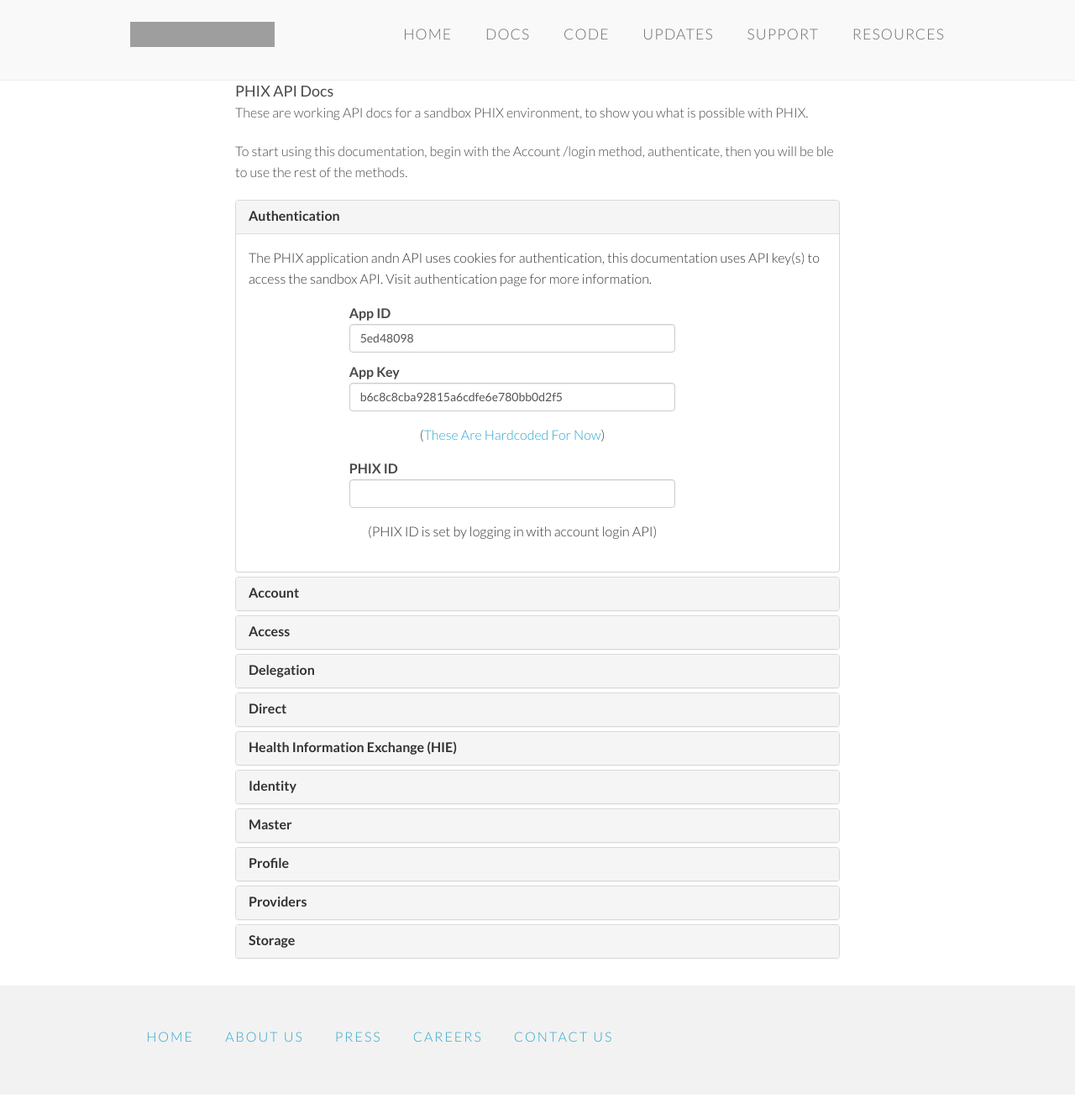
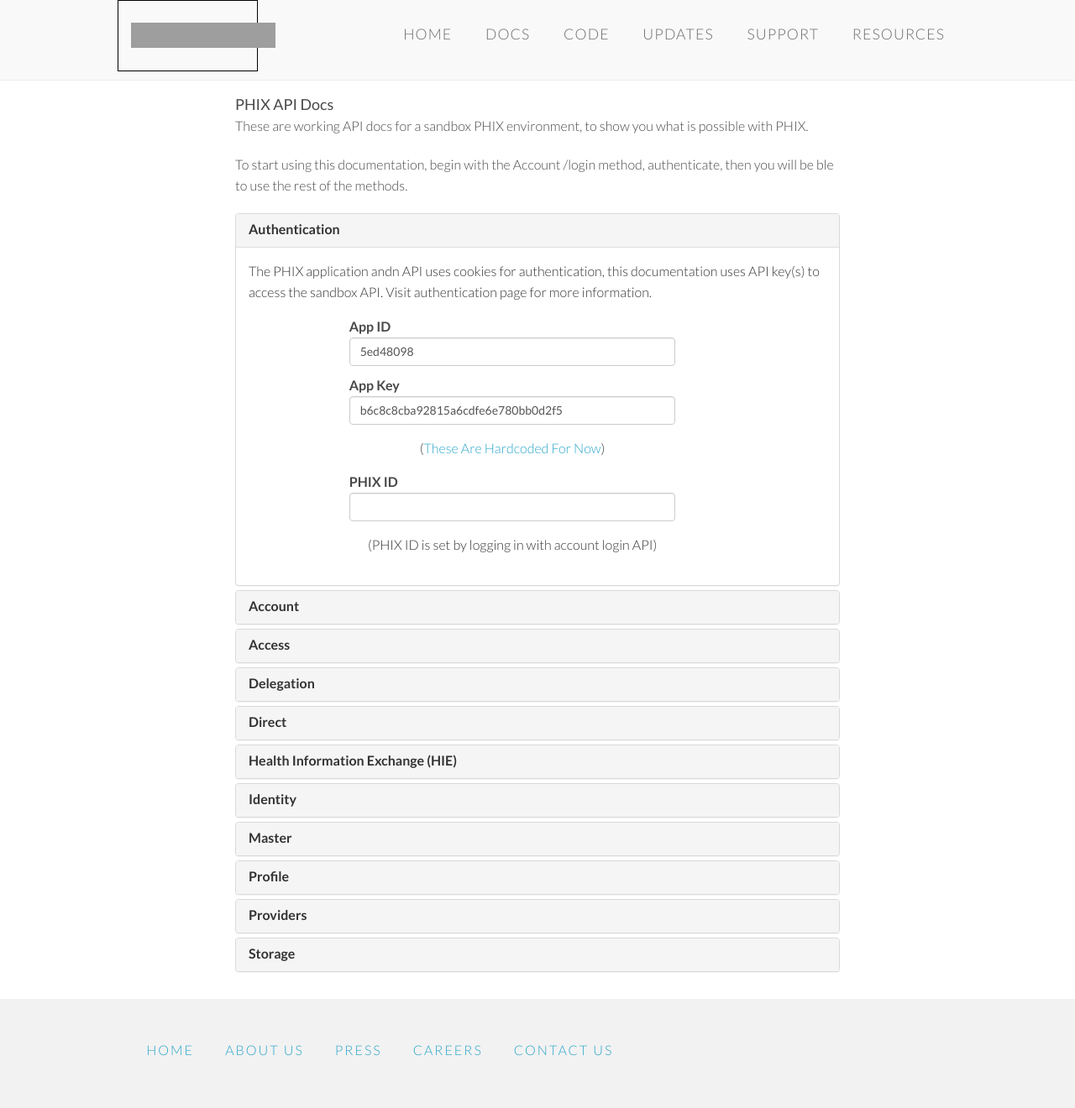
Before and after one commit to amida-tech/developers.amida.com, a Jekyll site: the page built from docs.html, in a window 1280 px wide. Shown: the whole page at 84% size. Built offline with Jekyll 4.4.1, drawn with Linux system fonts in a browser that asks for light colours; nearby versions of some CDN libraries; grey boxes are pictures that could not be loaded.

Commit message:
adjust header nag

```diff
--- a/_includes/header.html
+++ b/_includes/header.html
@@ -1,9 +1,9 @@
 <div id="head">
     <div class="row header">
-        <div class="large-3 columns">
+        <div class="large-2 columns" style="border: 1px solid #000;">
             <h1 role="banner"><a href="/index.html">Amida Dev</a></h1>
         </div><!--/large 6-->
-        <div class="large-9 columns">
+        <div class="large-10 columns">
             <nav>
                 <ul>
                     <li><a href="/index.html">Home</a></li>
--- a/docs.html
+++ b/docs.html
@@ -4,6 +4,7 @@
 overview: true
 ---
 
+<br />
 <h3>PHIX API Docs</h3>
 
 <p>These are working API docs for a sandbox PHIX environment, to show you what is possible with PHIX.</p>
```
